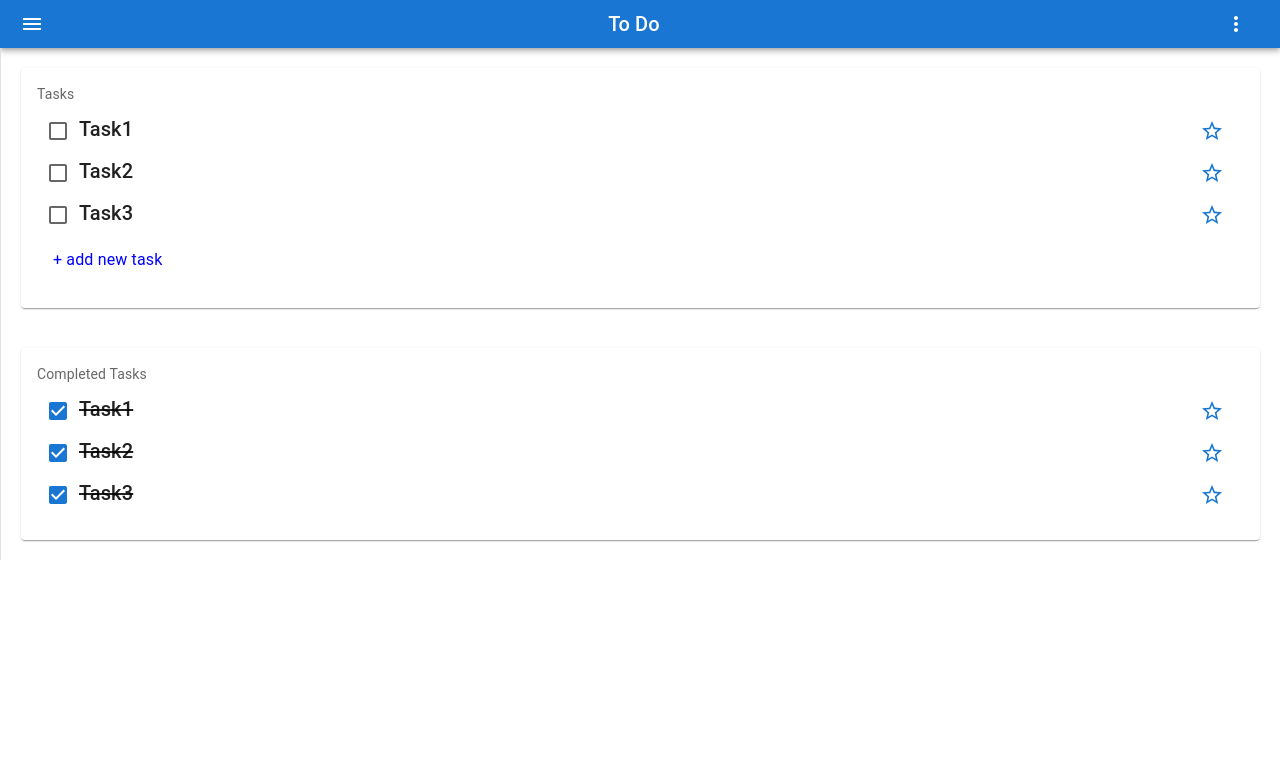
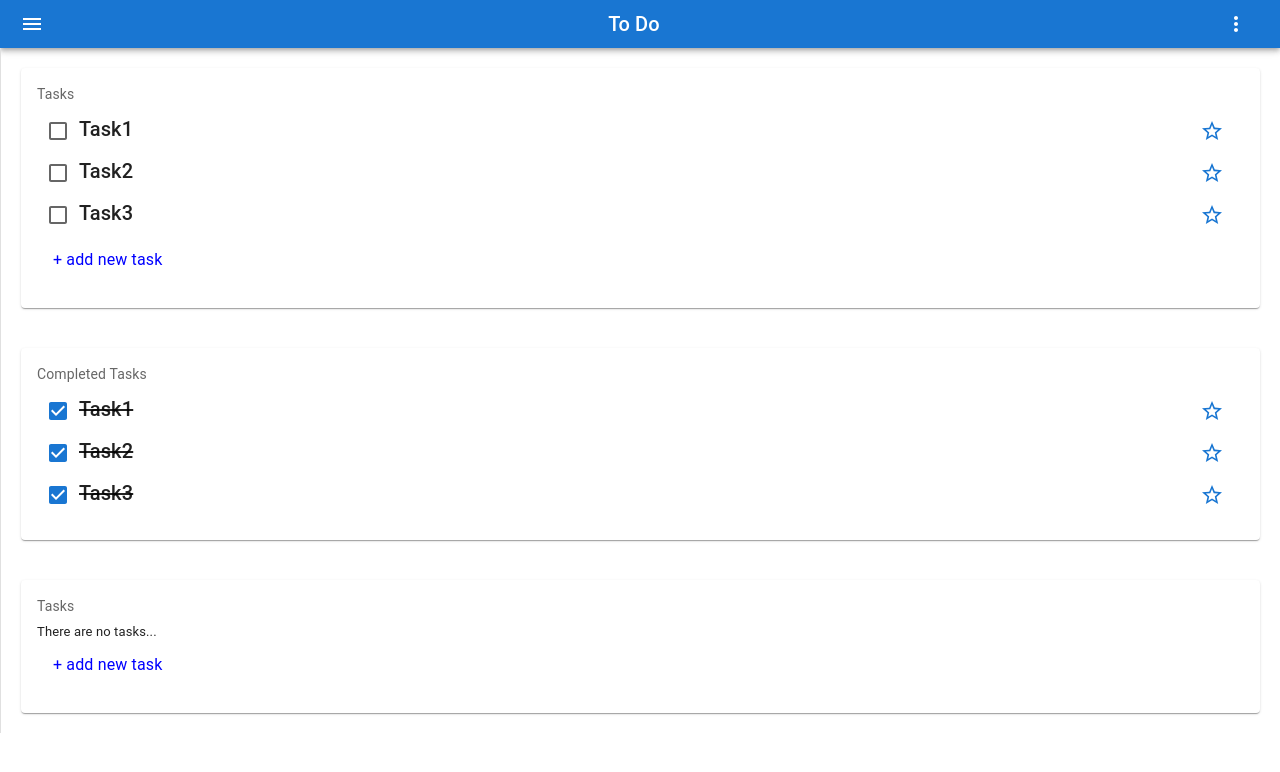
Before and after one commit to maxxlab/todolist, a React (Create React App) app: page / in a window 1280 px wide. Shown: the top 772 px of the page. Built offline with nearby package versions, Linux system fonts and the light colour scheme.

Commit message:
Added Empty Tasklist

```diff
--- a/src/component/Main/Main.tsx
+++ b/src/component/Main/Main.tsx
@@ -1,6 +1,6 @@
 import TaskCard from '../TaskCard/TaskCard';
-import CompletedTaskCards from '../TaskCard/CompleteTaskCards';
 import CompleteTaskCards from '../TaskCard/CompleteTaskCards';
+import EmptyTaskCard from '../TaskCard/EmptyTaskCard';
 
 export default function Main() {
   return (
@@ -12,6 +12,7 @@ export default function Main() {
      }}>
       <TaskCard />
       <CompleteTaskCards/>
+      <EmptyTaskCard/>
     </div>
   );
 }
--- /dev/null
+++ b/src/component/TaskCard/EmptyTaskCard.tsx
@@ -0,0 +1,32 @@
+import Card from '@mui/material/Card';
+import CardContent from '@mui/material/CardContent';
+import Typography from '@mui/material/Typography';
+import Box from '@mui/material/Box';
+import Task from "../Task/Task";
+import ListItemButton from '@mui/material/ListItemButton';
+import ListItemText from '@mui/material/ListItemText';
+export default function EmptyTaskCard() {
+
+  return (
+    <div style={{
+      width: "100%",
+      minWidth: 50,
+      margin: 20,
+      position: "inherit"
+    }}>
+      <Card sx={{ marginRight: 5 }}>
+        <CardContent>
+          <Typography sx={{ fontSize: 14 }} color="text.secondary" gutterBottom>
+            Tasks
+          </Typography>
+          <Typography sx={{fontSize: 13}}>
+            There are no tasks...
+          </Typography>
+          <ListItemButton sx={{ color: "blue" }}>
+            <ListItemText primary="+ add new task" />
+          </ListItemButton>
+        </CardContent>
+      </Card>
+    </div>
+  );
+}
```
